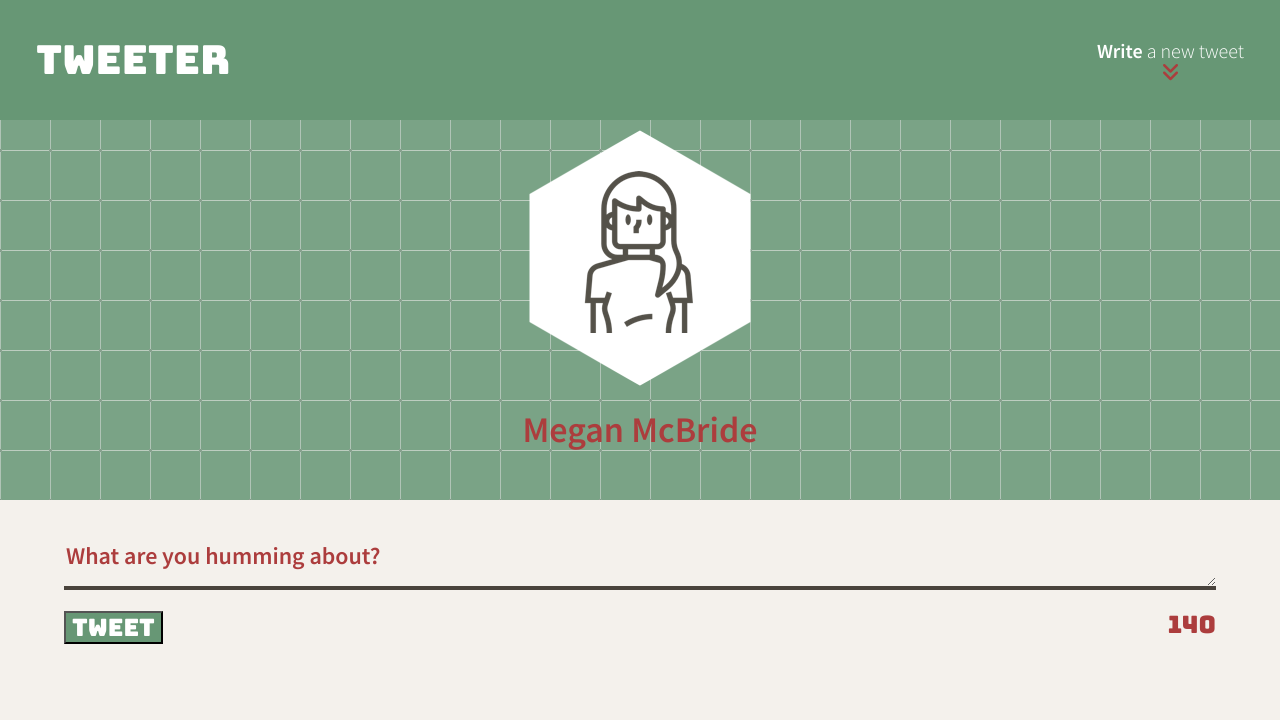
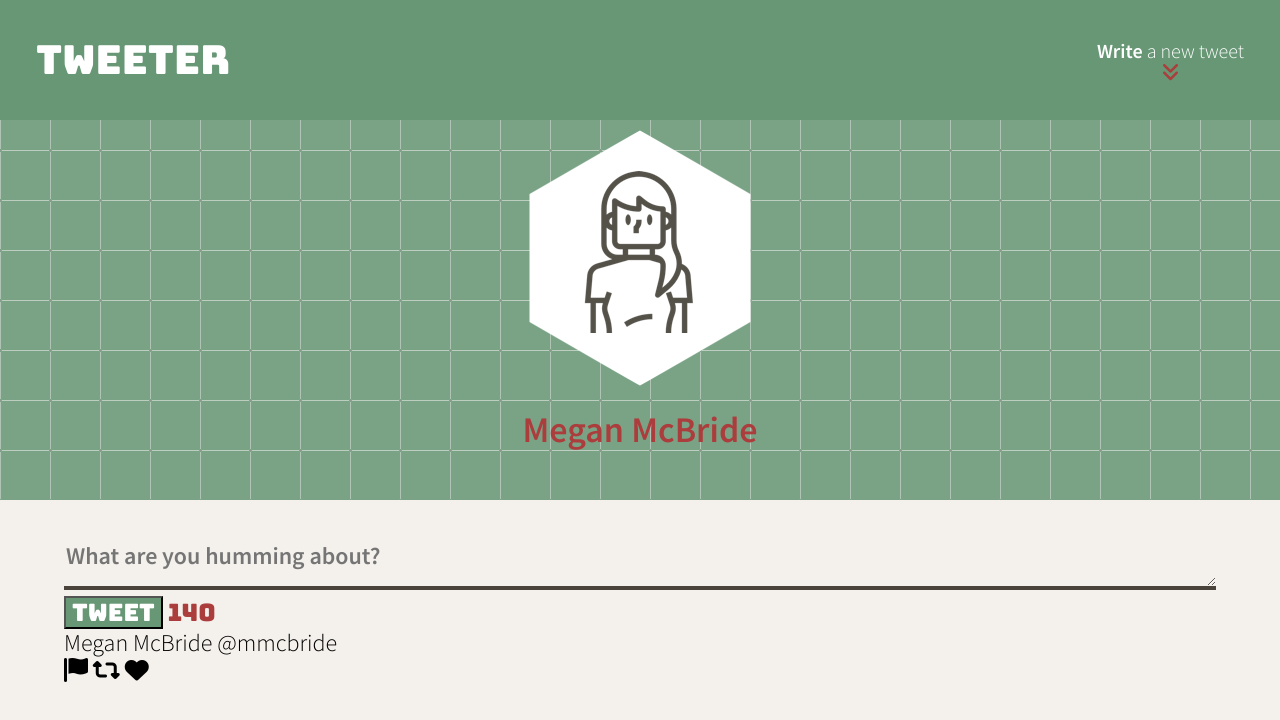
Before and after one commit to megsmcbride/tweeter, a website: page public/index.html in a window 1280 px wide. Drawn offline with nearby package versions, Linux system fonts and the light colour scheme.

Commit message:
Add tweet container

```diff
--- a/public/index.html
+++ b/public/index.html
@@ -24,6 +24,7 @@
 
     <!-- App JS -->
     <script type="text/javascript" src="/scripts/client.js"></script>
+    <script type="text/javascript" src="/scripts/composer-char-counter.js"></script>
   </head>
 
   <body>
@@ -49,14 +50,23 @@
 
     <!-- Page-specific (main) content here -->
     <main class="container">
-      <section>
+      <section class="new-tweet">
         <form method="POST" action="/tweets/">
-          <textarea name="text" id="tweet-text">What are you humming about?</textarea>
-          <div class="bottom-display">
-            <button class="tweet-button" type="submit">Tweet</button>
-            <output name="counter" class="counter" for="tweet-text">140</output>
-          </div>
+          <textarea name="text" id="tweet-text" placeholder="What are you humming about?"></textarea>
+          <button class="tweet-button" type="submit">Tweet</button>
+          <output name="counter" class="counter" for="tweet-text">140</output>
         </form>
+      </section>
+      <section class="tweet-container">
+        <header>
+          <span class="tweet-name"> Megan McBride </span>
+          <span class="username"> @mmcbride</span>
+        </header>
+        <footer>
+          <i class="fa-solid fa-flag"></i>
+          <i class="fa-solid fa-retweet"></i>
+          <i class="fa-solid fa-heart"></i>
+        </footer>
       </section>
 
     </main>
```
